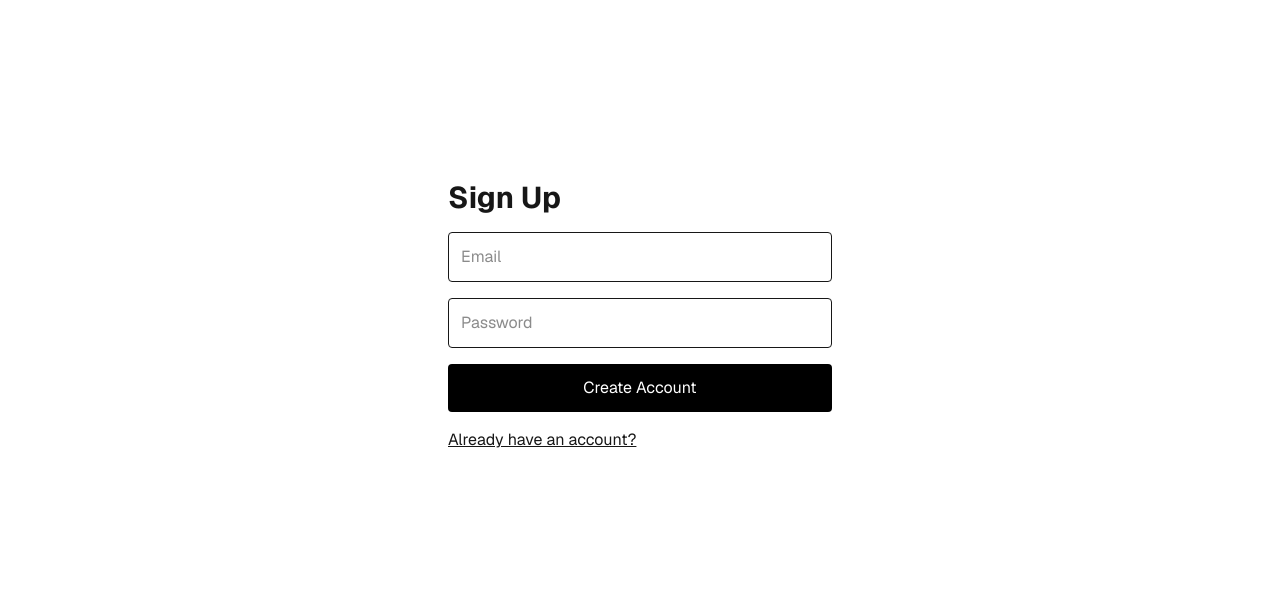
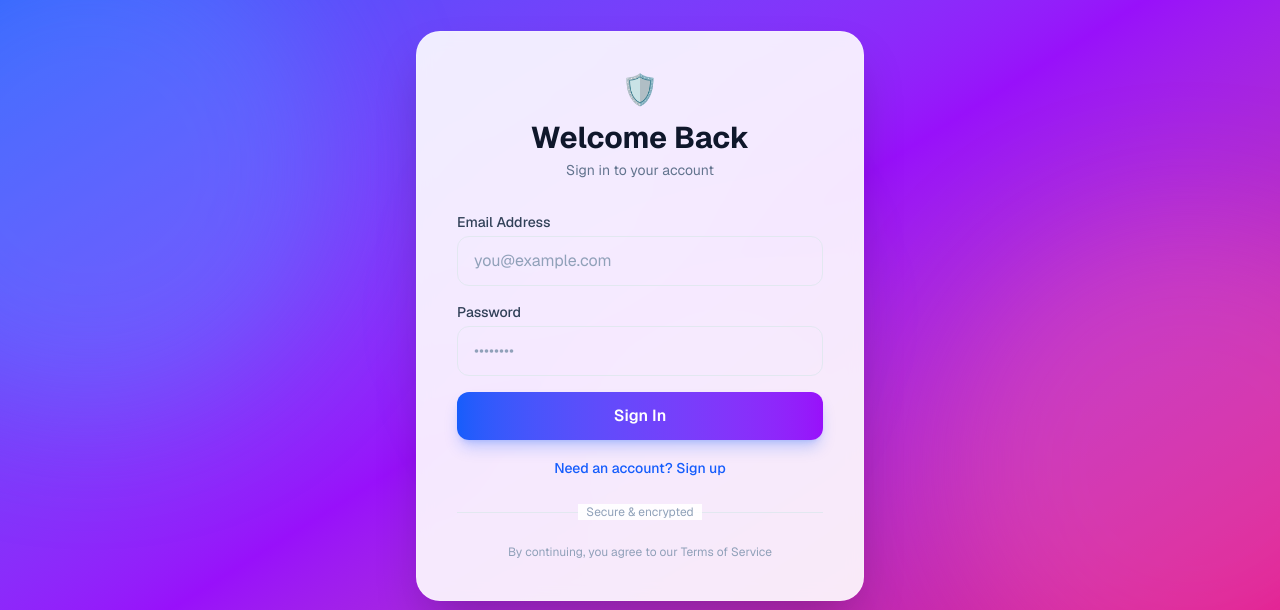
Before and after one commit to Tanishq-Bansal-443/community-hero, a Next.js app: page /auth in a window 1280 px wide. Shown: the part 153-763 px from the top of the page. Built offline with nearby package versions, Linux system fonts and the light colour scheme; no server answers.

Commit message:
Authentication Page fixed

```diff
--- a/src/app/auth/page.tsx
+++ b/src/app/auth/page.tsx
@@ -7,80 +7,162 @@ import {
     signInWithEmailAndPassword,
 } from "firebase/auth";
 import { useRouter } from "next/navigation";
+import Link from "next/link";
 
 export default function AuthPage() {
-    const [isLogin, setIsLogin] = useState(false);
-
+    const [isLogin, setIsLogin] = useState(true);
     const [email, setEmail] = useState("");
     const [password, setPassword] = useState("");
-
+    const [isLoading, setIsLoading] = useState(false);
+    const [error, setError] = useState<string | null>(null);
     const router = useRouter();
 
     async function handleSubmit() {
+        if (!email || !password) {
+            setError("Please fill in all fields.");
+            return;
+        }
+
+        setIsLoading(true);
+        setError(null);
+
         try {
             if (isLogin) {
-                await signInWithEmailAndPassword(
-                    auth,
-                    email,
-                    password
-                );
+                await signInWithEmailAndPassword(auth, email, password);
+            } else {
+                await createUserWithEmailAndPassword(auth, email, password);
+            }
             router.push("/");
+        } catch (err: any) {
+            // Friendly error messages
+            if (err.code === "auth/user-not-found") {
+                setError("No account found with this email.");
+            } else if (err.code === "auth/wrong-password") {
+                setError("Incorrect password. Please try again.");
+            } else if (err.code === "auth/email-already-in-use") {
+                setError("This email is already registered.");
+            } else if (err.code === "auth/weak-password") {
+                setError("Password should be at least 6 characters.");
             } else {
-                await createUserWithEmailAndPassword(
-                    auth,
-                    email,
-                    password
-                );
-                router.push("/");
+                setError(err.message || "Something went wrong. Please try again.");
             }
-        } catch (err: any) {
-            alert(err.message);
+        } finally {
+            setIsLoading(false);
         }
     }
 
     return (
-        <main className="min-h-screen flex items-center justify-center">
-            <div className="w-full max-w-sm space-y-4">
-                <h1 className="text-3xl font-bold">
-                    {isLogin ? "Login" : "Sign Up"}
+        <main className="min-h-screen flex items-center justify-center bg-gradient-to-br from-blue-600 via-purple-600 to-pink-600 p-4 relative overflow-hidden">
+            {/* Decorative orbs */}
+            <div className="absolute top-0 -left-40 h-[500px] w-[500px] rounded-full bg-blue-400/30 blur-3xl" />
+            <div className="absolute bottom-0 -right-40 h-[500px] w-[500px] rounded-full bg-pink-400/30 blur-3xl" />
+            <div className="absolute top-1/2 left-1/2 -translate-x-1/2 -translate-y-1/2 h-[300px] w-[300px] rounded-full bg-purple-400/20 blur-3xl" />
+
+            {/* Auth Card */}
+            <div className="relative w-full max-w-md bg-white/90 backdrop-blur-sm border border-white/20 rounded-3xl shadow-2xl p-8 sm:p-10 transition-all duration-300">
+                {/* Header */}
+                <div className="text-center mb-8">
+                    <div className="inline-block mb-3">
+                        <span className="text-3xl">🛡️</span>
+                    </div>
+                    <h1 className="text-3xl font-bold text-slate-900">
+                        {isLogin ? "Welcome Back" : "Join Community Hero"}
                     </h1>
+                    <p className="text-sm text-slate-500 mt-1">
+                        {isLogin
+                            ? "Sign in to your account"
+                            : "Create an account to get started"}
+                    </p>
+                </div>
 
+                {/* Error Message */}
+                {error && (
+                    <div className="mb-4 p-3 bg-red-50 border border-red-200 rounded-xl text-sm text-red-700 flex items-start gap-2">
+                        <span className="text-red-500 text-lg">⚠️</span>
+                        <span>{error}</span>
+                    </div>
+                )}
+
+                {/* Form */}
+                <div className="space-y-4">
+                    <div>
+                        <label htmlFor="email" className="block text-sm font-medium text-slate-700 mb-1">
+                            Email Address
+                        </label>
                         <input
-                    className="w-full border p-3 rounded"
-                    placeholder="Email"
+                            id="email"
+                            type="email"
+                            className="w-full rounded-xl border border-slate-200 px-4 py-3 outline-none focus:ring-2 focus:ring-blue-500/50 focus:border-transparent transition-all text-slate-900 placeholder-slate-400"
+                            placeholder="you@example.com"
                             value={email}
-                    onChange={(e) =>
-                        setEmail(e.target.value)
-                    }
+                            onChange={(e) => setEmail(e.target.value)}
+                            disabled={isLoading}
                         />
+                    </div>
 
+                    <div>
+                        <label htmlFor="password" className="block text-sm font-medium text-slate-700 mb-1">
+                            Password
+                        </label>
                         <input
+                            id="password"
                             type="password"
-                    className="w-full border p-3 rounded"
-                    placeholder="Password"
+                            className="w-full rounded-xl border border-slate-200 px-4 py-3 outline-none focus:ring-2 focus:ring-blue-500/50 focus:border-transparent transition-all text-slate-900 placeholder-slate-400"
+                            placeholder="••••••••"
                             value={password}
-                    onChange={(e) =>
-                        setPassword(e.target.value)
-                    }
+                            onChange={(e) => setPassword(e.target.value)}
+                            disabled={isLoading}
                         />
+                    </div>
 
                     <button
                         onClick={handleSubmit}
-                    className="w-full bg-black text-white p-3 rounded"
+                        disabled={isLoading}
+                        className="w-full rounded-xl bg-gradient-to-r from-blue-600 to-purple-600 py-3 font-semibold text-white shadow-lg shadow-blue-600/25 hover:shadow-blue-600/40 hover:scale-[1.02] active:scale-[0.98] transition-all disabled:opacity-50 disabled:cursor-not-allowed flex items-center justify-center gap-2"
                     >
-                    {isLogin ? "Login" : "Create Account"}
+                        {isLoading ? (
+                            <>
+                                <svg className="animate-spin h-5 w-5 text-white" fill="none" viewBox="0 0 24 24">
+                                    <circle className="opacity-25" cx="12" cy="12" r="10" stroke="currentColor" strokeWidth="4" />
+                                    <path className="opacity-75" fill="currentColor" d="M4 12a8 8 0 018-8V0C5.373 0 0 5.373 0 12h4zm2 5.291A7.962 7.962 0 014 12H0c0 3.042 1.135 5.824 3 7.938l3-2.647z" />
+                                </svg>
+                                {isLogin ? "Signing in..." : "Creating account..."}
+                            </>
+                        ) : (
+                            <>{isLogin ? "Sign In" : "Create Account"}</>
+                        )}
                     </button>
 
+                    <div className="text-center">
                         <button
-                    onClick={() =>
-                        setIsLogin(!isLogin)
-                    }
-                    className="underline"
+                            onClick={() => {
+                                setIsLogin(!isLogin);
+                                setError(null);
+                                setEmail("");
+                                setPassword("");
+                            }}
+                            className="text-sm text-blue-600 hover:text-blue-800 font-medium hover:underline transition-all"
+                            disabled={isLoading}
                         >
-                    {isLogin
-                        ? "Need an account?"
-                        : "Already have an account?"}
+                            {isLogin ? "Need an account? Sign up" : "Already have an account? Sign in"}
                         </button>
+                    </div>
+                </div>
+
+                {/* Divider */}
+                <div className="relative my-6">
+                    <div className="absolute inset-0 flex items-center">
+                        <div className="w-full border-t border-slate-200"></div>
+                    </div>
+                    <div className="relative flex justify-center text-xs">
+                        <span className="bg-white/90 px-2 text-slate-400">Secure & encrypted</span>
+                    </div>
+                </div>
+
+                {/* Footer note */}
+                <p className="text-center text-xs text-slate-400 mt-4">
+                    By continuing, you agree to our Terms of Service
+                </p>
             </div>
         </main>
     );
```
Lines whose indentation alone changed are shown as unchanged.
